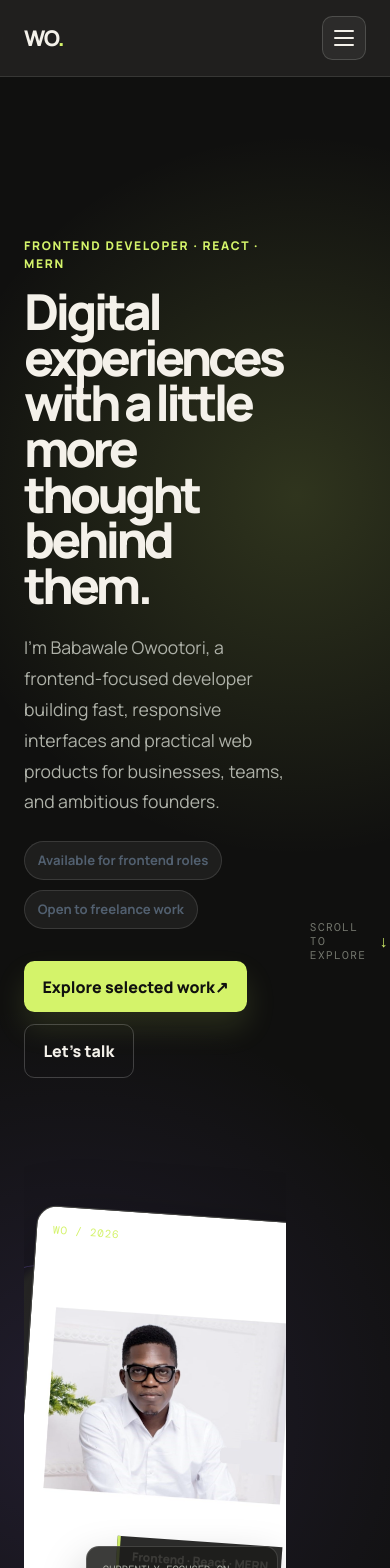
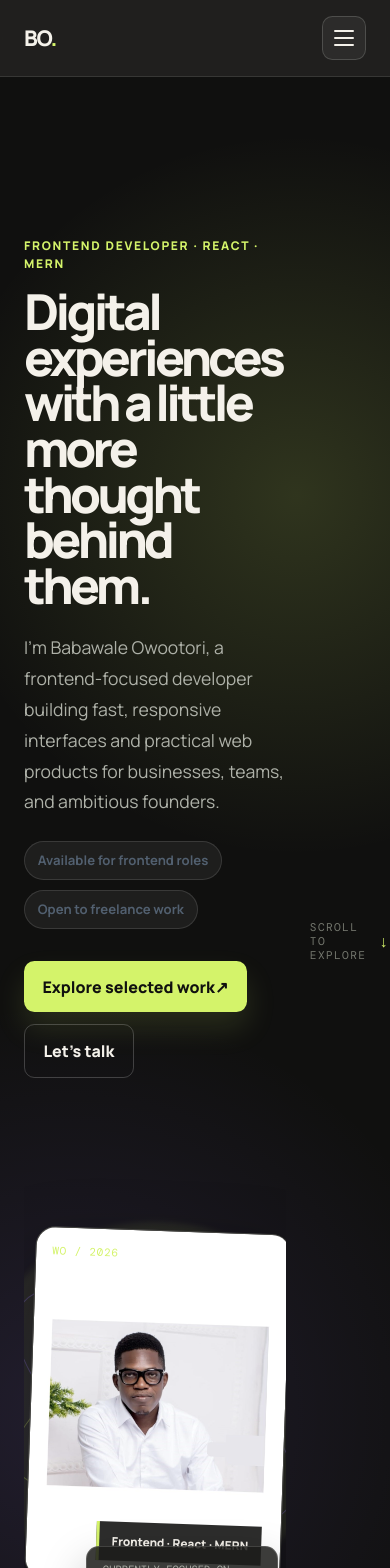
Before and after one commit to waleowootori/portfolio-website, a React (Vite) app in the folder Portfoliosite/: page / in a window 390 px wide. Shown: the top 1568 px of the page. Built offline with nearby package versions, Linux system fonts and the light colour scheme.

Commit message:
Refine mobile hero framing and brand mark

```diff
--- a/Portfoliosite/src/components/Navbar.jsx
+++ b/Portfoliosite/src/components/Navbar.jsx
@@ -14,7 +14,7 @@ function Navbar() {
         {/* Logo */}
         <NavLink to="/">
           <span className="brand-mark">
-            WO<span>.</span>
+            BO<span>.</span>
           </span>
         </NavLink>
 
--- a/Portfoliosite/src/index.css
+++ b/Portfoliosite/src/index.css
@@ -36,7 +36,7 @@ body { background: #f4f1ea; color: #171715; font-family: 'Manrope', ui-sans-seri
 .button-secondary:hover { border-color: #d4f36a; color: #d4f36a; }
 .hero-photo-wrap { position: relative; width: 100%; max-width: 30rem; height: 28rem; margin-left: auto; border-radius: 1.25rem; overflow: hidden; background: #252522; box-shadow: 0 28px 70px rgba(0,0,0,.34); border: 1px solid rgba(255,255,255,.15); }
 .hero-photo-wrap::after { content: "Frontend · React · MERN"; position: absolute; right: 1.2rem; bottom: 1.2rem; padding: .65rem .8rem; background: rgba(16,16,15,.88); color: #f4f1ea; border-left: 3px solid #d4f36a; font-size: .74rem; font-weight: 750; }
-.hero-photo { width: 100%; height: 100%; object-fit: cover; filter: saturate(.8); }
+.hero-photo { width: 100%; height: 100%; object-fit: cover; object-position: 50% 35%; filter: saturate(.8); }
 .content-section { padding: 6rem 1.5rem; background: #f6f7f9; }
 .content-section > div { max-width: 72rem; margin: 0 auto; }
 .section-heading { margin-top: .75rem; font-size: clamp(2.25rem, 4vw, 4rem); line-height: 1.05; letter-spacing: -.055em; font-weight: 850; }
@@ -107,4 +107,4 @@ body { background: #f4f1ea; color: #171715; font-family: 'Manrope', ui-sans-seri
 .closing-section h2 { max-width: 56rem; margin: 1rem auto 0; font: 700 clamp(3rem, 7vw, 7rem) 'Space Grotesk', sans-serif; letter-spacing: -.085em; line-height: .9; }
 .closing-section > div > p:not(.eyebrow) { max-width: 30rem; margin: 1.5rem auto 0; color: #aeb1a8; }
 @keyframes drift { 0%, 100% { transform: translateY(0); } 50% { transform: translateY(5px); } }
-@media (max-width: 800px) { .mobile-menu-toggle { display: grid; } .mobile-navigation { display: flex; } .home-hero-grid { grid-template-columns: 1fr; gap: 2rem; } .hero-art-wrap { min-height: 31rem; width: 100%; overflow: hidden; } .orbit-one { width: 22rem; height: 9rem; } .orbit-two { width: 25rem; height: 11rem; } .hero-photo-wrap { width: 18rem; height: 24rem; } .hero-float-card { right: .5rem; bottom: 1rem; max-width: 12rem; } .capability-grid, .featured-projects { grid-template-columns: 1fr; } .work-heading { align-items: start; flex-direction: column; } .process-row { grid-template-columns: 3rem 1fr; gap: 1rem; } .process-row p { grid-column: 2; } }
+@media (max-width: 800px) { .mobile-menu-toggle { display: grid; } .mobile-navigation { display: flex; } .home-hero-grid { grid-template-columns: 1fr; gap: 2rem; } .hero-art-wrap { min-height: 31rem; width: 100%; overflow: hidden; } .orbit-one { width: 19rem; height: 8rem; } .orbit-two { width: 21rem; height: 9rem; } .hero-photo-wrap { width: 16rem; height: 22rem; transform: rotate(2deg); } .hero-photo { object-position: 50% 30%; } .hero-float-card { right: .5rem; bottom: 1rem; max-width: 12rem; } .capability-grid, .featured-projects { grid-template-columns: 1fr; } .work-heading { align-items: start; flex-direction: column; } .process-row { grid-template-columns: 3rem 1fr; gap: 1rem; } .process-row p { grid-column: 2; } }
```
